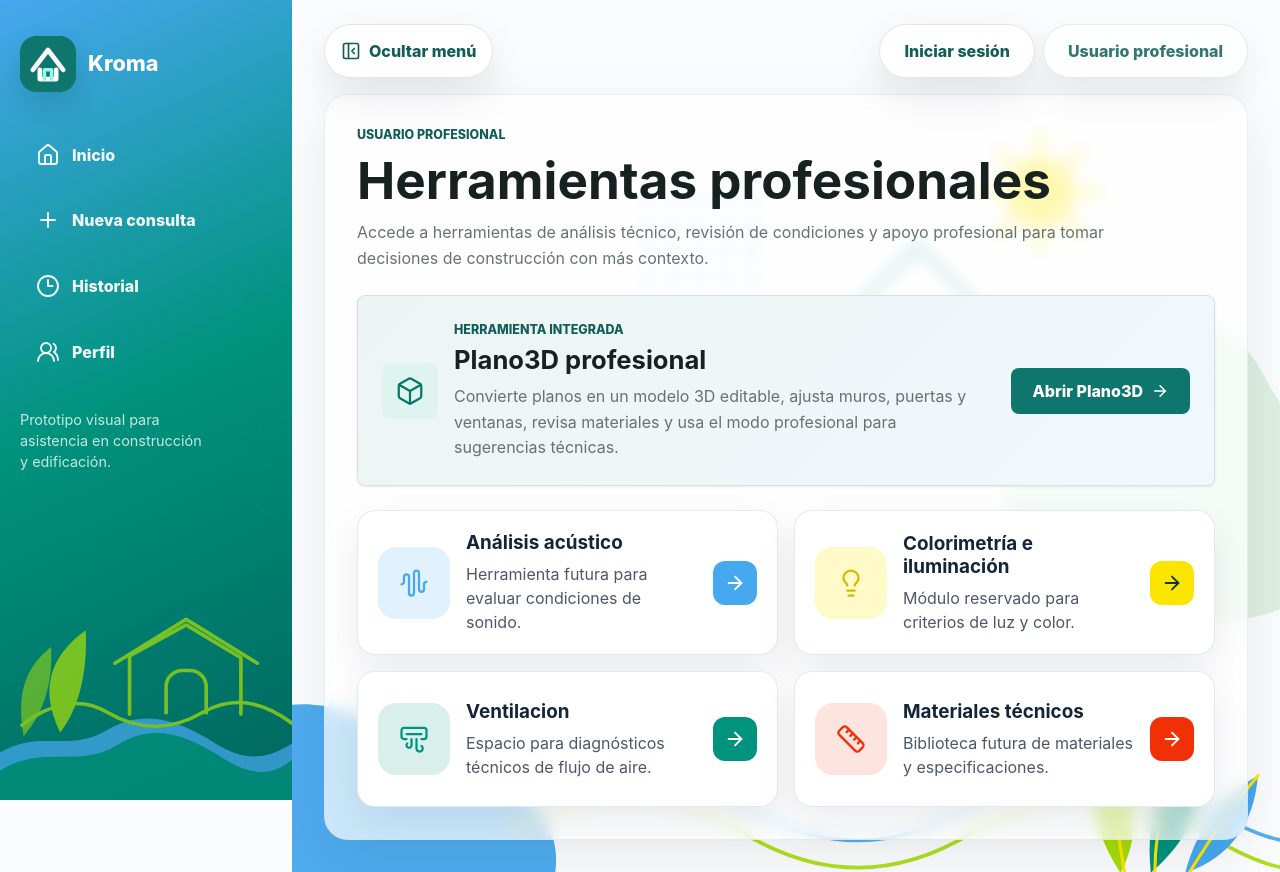
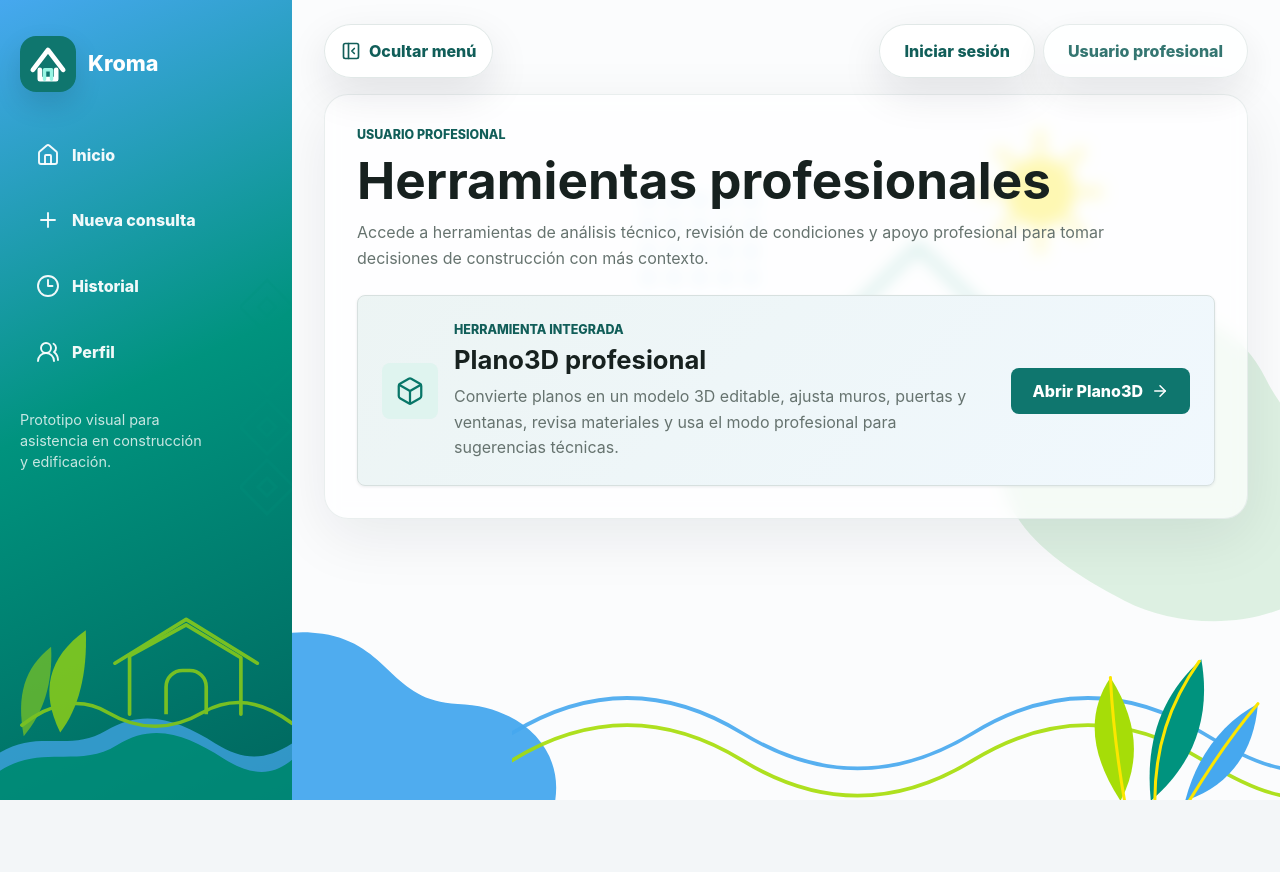
Before and after one commit to JocelineAyala/asistente-construccion, a React (Vite) app: page /home/profesional in a window 1280 px wide. After the commit the page ends 800 px from the top, so only its background shows below. Built offline with nearby package versions, Linux system fonts and the light colour scheme; no server answers.

Commit message:
Quitar modulos futuros de profesional

```diff
--- a/src/app/pages/HomeProfessionalPage.tsx
+++ b/src/app/pages/HomeProfessionalPage.tsx
@@ -1,11 +1,6 @@
-import { AirVent, ArrowRight, AudioWaveform, Box, Lightbulb, Ruler } from 'lucide-react';
-import { FeatureCard } from '../../components/common/FeatureCard';
+import { ArrowRight, Box } from 'lucide-react';
 import { PageTitle } from '../../components/common/PageTitle';
 import { Button } from '../../components/ui/Button';
-import { PROFESSIONAL_HOME_SECTIONS } from '../../constants/homeSections';
-
-const PROFESSIONAL_SECTION_ICONS = [AudioWaveform, Lightbulb, AirVent, Ruler];
-const PROFESSIONAL_SECTION_TONES = ['blue', 'yellow', 'green', 'red'] as const;
 
 export function HomeProfessionalPage() {
   return (
@@ -38,17 +33,6 @@ export function HomeProfessionalPage() {
         </Button>
       </section>
 
-      <section className="feature-grid" aria-label="Secciones futuras para usuario profesional">
-        {PROFESSIONAL_HOME_SECTIONS.map((section, index) => (
-          <FeatureCard
-            key={section.title}
-            title={section.title}
-            description={section.description}
-            icon={PROFESSIONAL_SECTION_ICONS[index]}
-            tone={PROFESSIONAL_SECTION_TONES[index]}
-          />
-        ))}
-      </section>
     </div>
   );
 }
```
